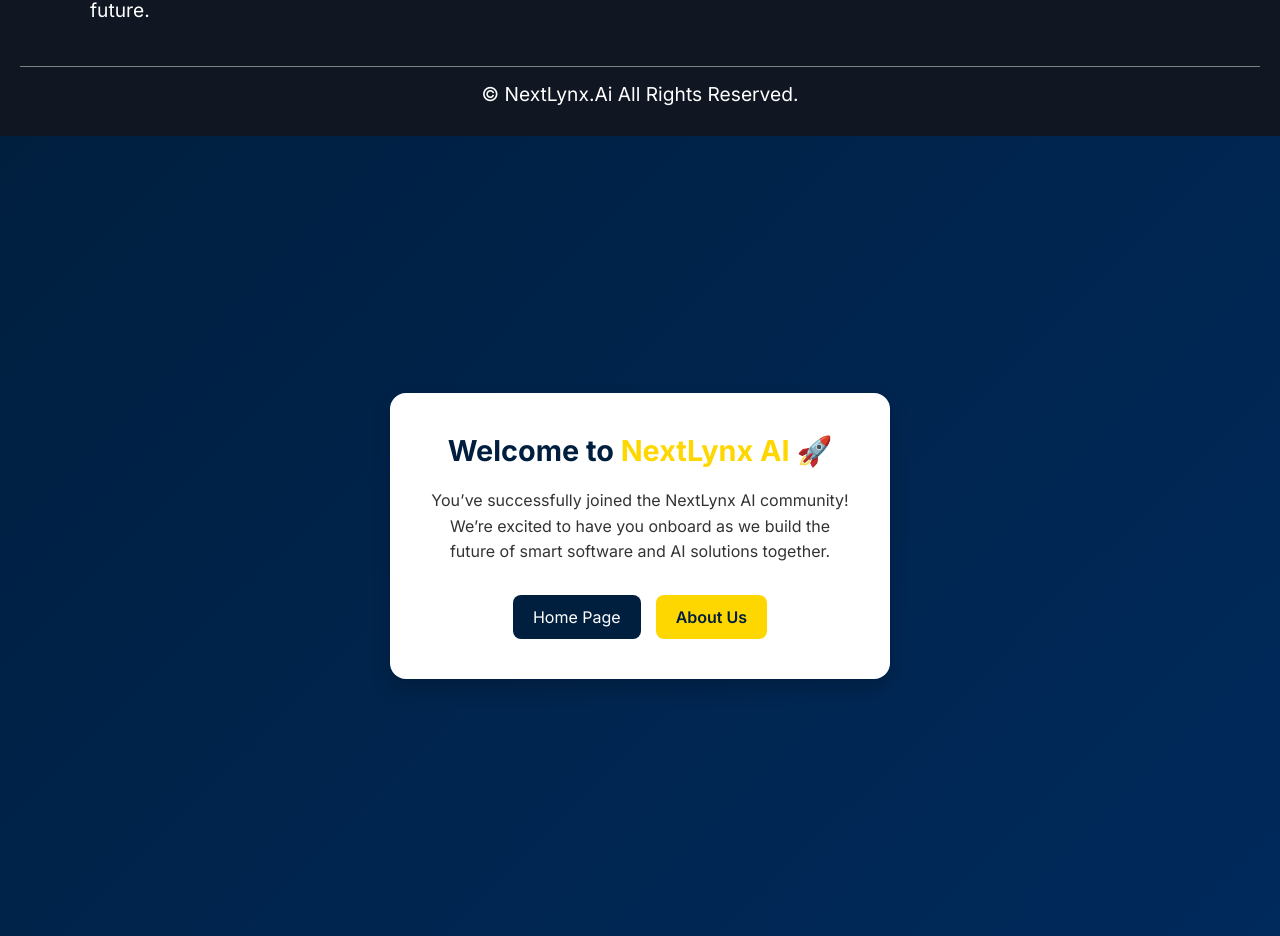
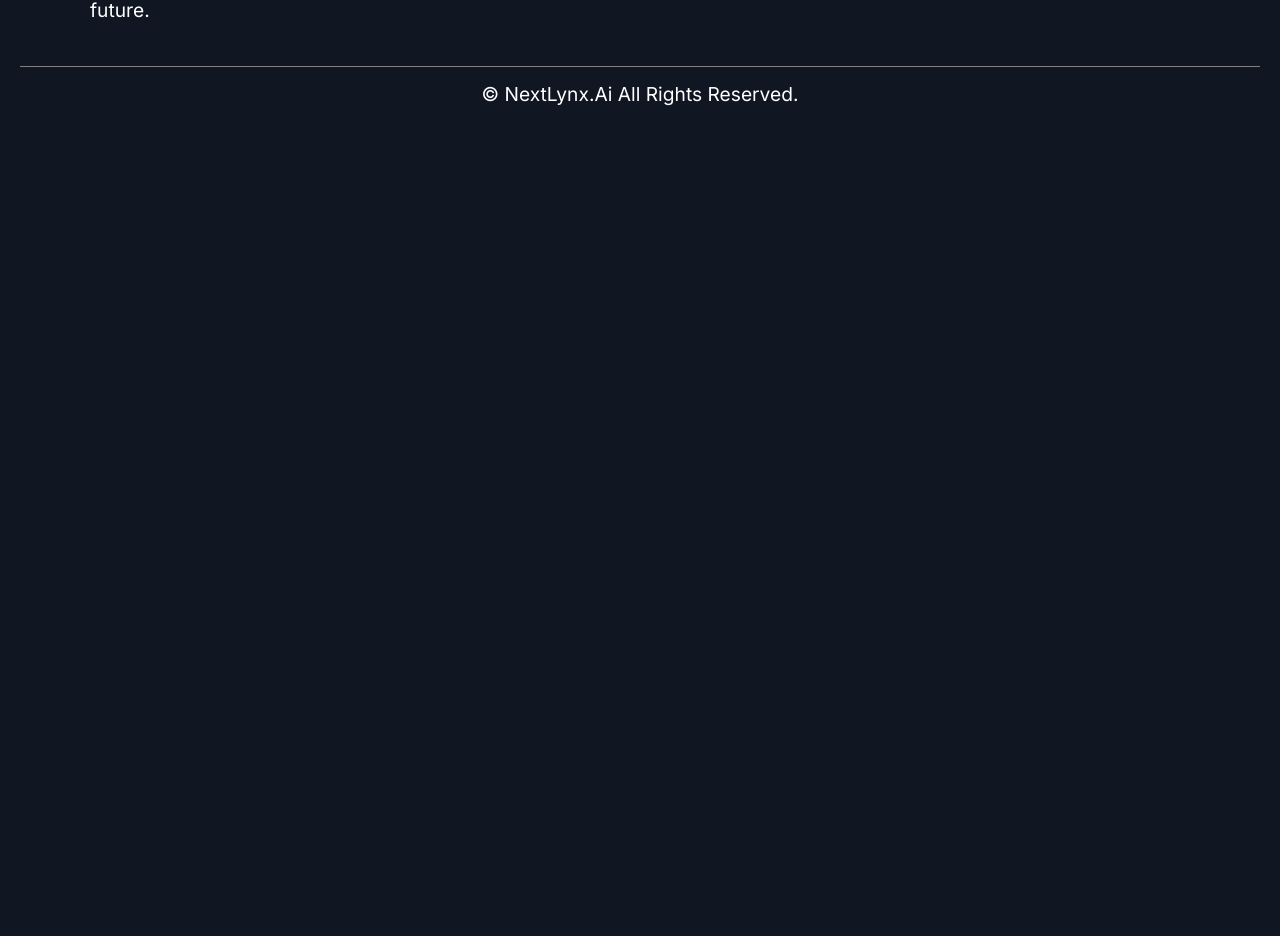
Before and after one commit to Menzo101/nextLynx, a React (Vite) app: page / in a window 1280 px wide. Shown: the part 4014-4950 px from the top of the page. After the commit the page ends 4150 px from the top, so only its background shows below. Built offline with nearby package versions, Linux system fonts and the light colour scheme; a web font is replaced by a local one.

Commit message:
corrected

```diff
--- a/src/components/Newsletter.jsx
+++ b/src/components/Newsletter.jsx
@@ -21,7 +21,7 @@
             <input
               type="hidden"
               name="_next"
-              value="https://next-lynxai.vercel.app/thankyou"
+              value="http://next-lynxai.vercel.app/thankyou"
             />
             <input
               type="email"
--- a/src/components/Thankyou.jsx
+++ b/src/components/Thankyou.jsx
@@ -17,7 +17,7 @@
             <a href="/" className="btn-primary">
               Home Page
             </a>
-            <a href="/learn-more" className="btn-secondary">
+            <a href="/about" className="btn-secondary">
               About Us
             </a>
           </div>
--- a/src/pages/Home.jsx
+++ b/src/pages/Home.jsx
@@ -84,7 +84,6 @@
       <NewsLetter />
 
       <Footer />
-      <Thankyou />
     </>
   );
 };
--- a/src/pages/Letbuild.jsx
+++ b/src/pages/Letbuild.jsx
@@ -48,7 +48,7 @@
             <input
               type="hidden"
               name="_next"
-              value="https://next-lynxai.vercel.app/thankyou"
+              value="http://next-lynxai.vercel.app/thankyou"
             />
             <label htmlFor="">
               Fullname
```
